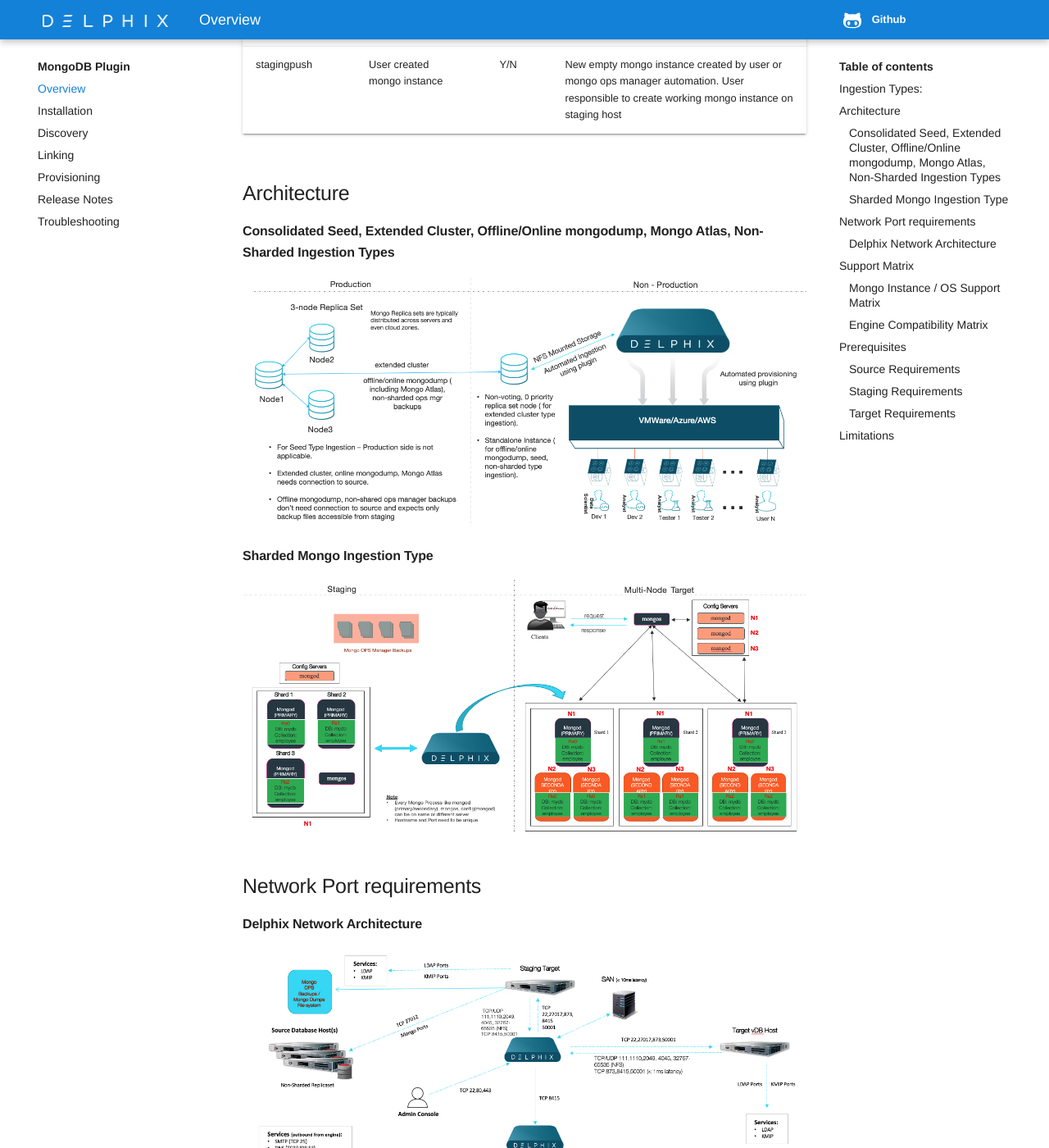
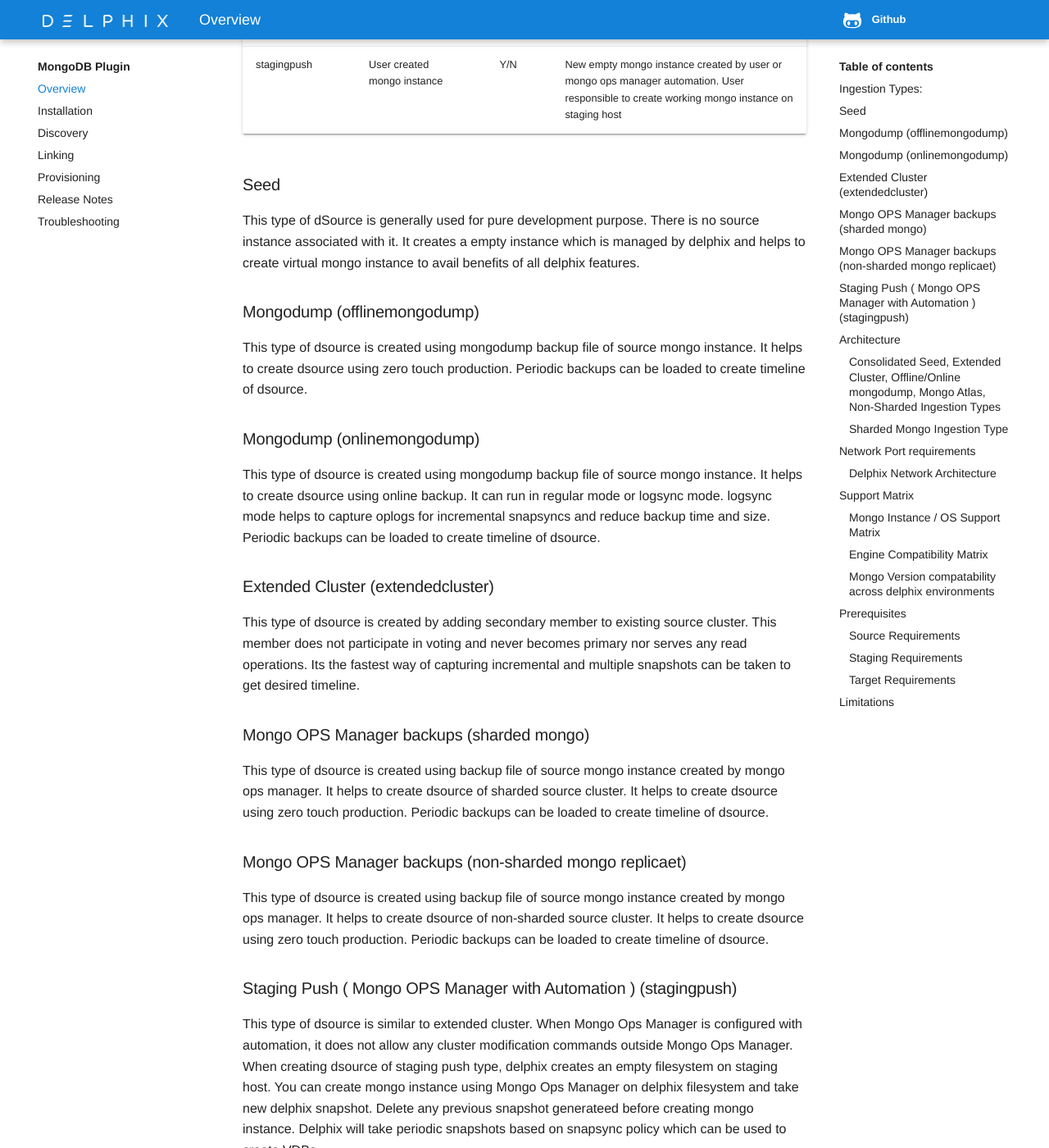
Before and after one commit to ayesharustgi-delphix/mongo-plugin, an MkDocs documentation site: the page built from docs/docs/index.md, in a window 1280 px wide and 1400 px high, scrolled down 1095 px. Shown: the whole window at 82% size. Built offline with MkDocs 1.6.1 and Material for MkDocs 9.7.7, drawn with Linux system fonts in a browser that asks for light colours; some web fonts are replaced; some of the changed text lies outside the part shown.

Commit message:
Updated Documentation

```diff
--- a/docs/docs/Linking.md
+++ b/docs/docs/Linking.md
@@ -8,7 +8,25 @@
 - Install delphix engine 5.3.x and above
 - Install mongo binaries on staging host
 - Execute Discovery on staging host
-- Create sourceConfig on staging host
+
+Create Sourceconfig
+----------------------
+Every environment contains `repositories` and each environment may have any number of repositories associated with it. `Repository` represents the binaries for mongo instance. Each repository can have many `SourceConfig` which represent mongo instance. There is no sourceconfig generated automatically in mongo-plugin. We need to configure `SourceConfig` objects through which we can create a dSource.
+
+1. Login to the Delphix Management application.
+2. Click Manage.
+3. Select Environments.
+4. Select the repository
+5. Click on `+` icon ( Shown in next image )
+
+    ![Screenshot](image/image10.png)
+
+6. Add required details in `Add database` section.
+ - `identity field`: Proivide unique name for staging database
+ - `discoveryType`: Keep it as manual
+ - Click `Add` button
+
+    ![Screenshot](image/image11.png)
 
 Create dSource
 --------------
@@ -16,10 +34,14 @@
 
 1. Login to Delphix Management application.
 2. Click Manage >  Datasets
-3. Select Add dSource.
+3. Click on `Add dSource`.
+    ![Screenshot](image/image11b.png)
 4. In the Add dSource wizard, select the mongo source config you just created on the staging host.
 5. Select the dSource type from the drop-down available on dSource wizard. Refer different [dSource Types](https://delphix.github.io/mongo-plugin/index.html#ingestion-types)
 6. Enter the mongo-specific parameters for your dSource configuration.
+7. Proceed with wizard and submit to create dSource.
+
+**Note:** For stagingpush dSource Type, Please ignore 1st snapshot. Once the staging instance is created by user, take a new snapshot and delete previous snapshot to avoid empty datafile/file provisioning.
 
 dSource Parameters
 ------------------
@@ -51,54 +73,4 @@
 | User Auth Mode | "None","SCRAM","x509","ldap" | seed, shardedsource, nonshardedsource, offlinemongodump, onlinemongodump |
 | keyfile_path | KeyAuth keyfile name (Full Path) | seed, shardedsource, nonshardedsource, offlinemongodump, onlinemongodump |
 
-Create Sourceconfig
-----------------------
-Every environment contains `repositories` and each environment may have any number of repositories associated with it. `Repository` represents the binaries for mongo instance. Each repository can have many `SourceConfig` which represent mongo instance. There is no sourceconfig generated automatically in mongo-plugin. We need to configure `SourceConfig` objects through which we can create a dSource.
-
-1. Login to the Delphix Management application.
-2. Click Manage.
-3. Select Environments.
-4. Select the repository
-5. Click on `+` icon ( Shown in next image )
-
-    ![Screenshot](image/image10.png)
-
-6. Add required details in `Add database` section.
- - `identity field`: Proivide unique name for staging database
- - `discoveryType`: Keep it as manual
- - Click `Add` button
-
-    ![Screenshot](image/image11.png)
-
-Create dSource
-----------------------
-dSource is delphix representation of source database copy. It can be of several different types.
-
-1. Create sourceConfig under repository of staging environment
-2. Click on `Add dSource` link.
-
-    ![Screenshot](image/image11b.png)
-
-3. Select appropriate dSource Type
-4. Enter mongo-specific parameters for your dSource configuration.
-5. Proceed with wizard and submit to create dSource.
-
-
-### <a id="Seed"></a>Seed
-This type of dSource is generally used for pure development purpose. There is no source instance associated with it. It creates a empty instance which is managed by delphix and helps to create virtual mongo instance to avail benefits of all delphix features.
-
-
-### <a id="Mongodump_offline"></a>Mongodump (offline)
-This type of dsource is created using mongodump backup file of source mongo instance. It helps to create dsource using zero touch production. Periodic backups can be loaded to create timeline of dsource.
-
-### <a id="Mongodump_online"></a>Mongodump (online)
-This type of dsource is created using mongodump backup file of source mongo instance. It helps to create dsource using online backup. It can run in regular mode or logsync mode. logsync mode helps to capture oplogs for incremental snapsyncs and reduce backup time and size. Periodic backups can be loaded to create timeline of dsource.
-
-### <a id="online_replicaset"></a>Online replicaset
-This type of dsource is created by adding secondary member to existing source cluster. This member does not participate in voting and never becomes primary nor serves any read operations. Its the fastest way of capturing incremental and multiple snapshots can be taken to get desired timeline.
-
-### <a id="opsmgr_sharded"></a>Mongo OPS Manager backups (sharded cluster)
-This type of dsource is created using backup file of source mongo instance created by mongo ops manager. It helps to create dsource of sharded source cluster. It helps to create dsource using zero touch production. Periodic backups can be loaded to create timeline of dsource.
-
-### <a id="opsmgr_nonsharded"></a>Mongo OPS Manager backups (non-sharded cluster)
-This type of dsource is created using backup file of source mongo instance created by mongo ops manager. It helps to create dsource of non-sharded source cluster. It helps to create dsource using zero touch production. Periodic backups can be loaded to create timeline of dsource.
+**Note:** For offlinemongodump, nonsharded and sharded Ingestion types, Backup Metadata File content need to be updated manually OR as a part of backup script. Content of file is just 1 line date in format MMDDYYYY_HH24MISS which indicates date last backup was taken and presented to staging host. Delphix checks this file based on snapsync policy to find if new backup is available for ingestion. No other checks on backups are done. If date is updated, delphix runs snapsync to ingest new backup.
--- a/docs/docs/index.md
+++ b/docs/docs/index.md
@@ -22,6 +22,27 @@
 | nonshardedsource     | Mongo OPS Manager Backups        | Y | Delphix leverages existing mongo ops manager backups of non sharded source as backup files presented to staging host |
 | stagingpush          | User created mongo instance      | Y/N | New empty mongo instance created by user or mongo ops manager automation. User responsible to create working mongo instance on staging host |
 
+### <a id="Seed"></a>Seed
+This type of dSource is generally used for pure development purpose. There is no source instance associated with it. It creates a empty instance which is managed by delphix and helps to create virtual mongo instance to avail benefits of all delphix features.
+
+
+### <a id="Mongodump_offline"></a>Mongodump (offlinemongodump)
+This type of dsource is created using mongodump backup file of source mongo instance. It helps to create dsource using zero touch production. Periodic backups can be loaded to create timeline of dsource.
+
+### <a id="Mongodump_online"></a>Mongodump (onlinemongodump)
+This type of dsource is created using mongodump backup file of source mongo instance. It helps to create dsource using online backup. It can run in regular mode or logsync mode. logsync mode helps to capture oplogs for incremental snapsyncs and reduce backup time and size. Periodic backups can be loaded to create timeline of dsource.
+
+### <a id="online_replicaset"></a>Extended Cluster (extendedcluster)
+This type of dsource is created by adding secondary member to existing source cluster. This member does not participate in voting and never becomes primary nor serves any read operations. Its the fastest way of capturing incremental and multiple snapshots can be taken to get desired timeline.
+
+### <a id="opsmgr_sharded"></a>Mongo OPS Manager backups (sharded mongo)
+This type of dsource is created using backup file of source mongo instance created by mongo ops manager. It helps to create dsource of sharded source cluster. It helps to create dsource using zero touch production. Periodic backups can be loaded to create timeline of dsource.
+
+### <a id="opsmgr_nonsharded"></a>Mongo OPS Manager backups (non-sharded mongo replicaet)
+This type of dsource is created using backup file of source mongo instance created by mongo ops manager. It helps to create dsource of non-sharded source cluster. It helps to create dsource using zero touch production. Periodic backups can be loaded to create timeline of dsource.
+
+### <a id="stagingpush"></a>Staging Push ( Mongo OPS Manager with Automation ) (stagingpush)
+This type of dsource is similar to extended cluster. When Mongo Ops Manager is configured with automation, it does not allow any cluster modification commands outside Mongo Ops Manager. When creating dsource of staging push type, delphix creates an empty filesystem on staging host. You can create mongo instance using Mongo Ops Manager on delphix filesystem and take new delphix snapshot. Delete any previous snapshot generateed before creating mongo instance. Delphix will take periodic snapshots based on snapsync policy which can be used to create VDBs.
 ## Architecture
 #### Consolidated Seed, Extended Cluster, Offline/Online mongodump, Mongo Atlas, Non-Sharded Ingestion Types
 ![Screenshot](image/consolidated_architectures.png)
@@ -36,7 +57,7 @@
 Support Matrix
 --------------
 ### <a id="support matrix"></a>Mongo Instance / OS Support Matrix
-| Mongo Versions                     | RHEL 6.4                         | RHEL 7.4                         | RHEL 7.9                         | Windows x.x |
+| Mongo Versions       | RHEL 6.4                         | RHEL 7.4                         | RHEL 7.9                         | Windows x.x |
 | :-------------       | :----------                      | :----------:                     | :----------                      | :---------- |
 | mongoDB 4.2          | ![Screenshot](image/check.svg)   | ![Screenshot](image/check.svg)   | ![Screenshot](image/check.svg)   | ![Screenshot](image/error.svg) |
 | mongoDB 4.4          | -                                | ![Screenshot](image/check.svg)   | ![Screenshot](image/check.svg)   | ![Screenshot](image/error.svg) |
@@ -44,12 +65,21 @@
 | mongoDB 4.4(sharded) | -                                | ![Screenshot](image/check.svg)   | ![Screenshot](image/check.svg)   | ![Screenshot](image/error.svg) |
 
 ### <a id="engine_compatibility_matrix"></a>Engine Compatibility Matrix
-| Engine Versions      | Mongo 4.4.2                      | Mongopy 0.0.9                    |
-| :-------------       | :----------                      | :----------:                     |
-| 5.2.x.x              | ![Screenshot](image/check.svg)   | ![Screenshot](image/error.svg)   |
-| 5.3.5.x              | ![Screenshot](image/check.svg)   | ![Screenshot](image/error.svg)   |
-| 6.0.2.x              | ![Screenshot](image/error.svg)   | ![Screenshot](image/check.svg)   |
-| >6.0.3.x - 6.0.10.0  | ![Screenshot](image/error.svg)   | ![Screenshot](image/check.svg)   |
+| Engine Versions      | Mongo 4.0.x                      | Mongo 4.2.x                      | Mongo 4.4.x                      | Mongo 4.4.2                      |
+| :-------------       | :----------                      | :----------                      | :----------                      | :----------:                     |
+| 5.2.x.x              | ![Screenshot](image/check.svg)   | ![Screenshot](image/check.svg)   | ![Screenshot](image/check.svg)   | ![Screenshot](image/check.svg)   |
+| 5.3.5.x              | ![Screenshot](image/check.svg)   | ![Screenshot](image/check.svg)   | ![Screenshot](image/check.svg)   | ![Screenshot](image/check.svg)   |
+| 6.0.2.x              | ![Screenshot](image/check.svg)   | ![Screenshot](image/check.svg)   | ![Screenshot](image/check.svg)   | ![Screenshot](image/check.svg)   |
+| >6.0.3.x - 6.0.10.0  | ![Screenshot](image/check.svg)   | ![Screenshot](image/check.svg)   | ![Screenshot](image/check.svg)   | ![Screenshot](image/check.svg)   |
+
+- Engine 5.2.x.x - 5.3.4.0 supported with legacy plugin ( mongo 4.4.2 )
+- Engine 5.3.5.0 - 6.0.10.0 supported with current plugin ( mongopy 0.0.9 )
+
+
+### <a id="mongo_version_environment_compatibility_matrix"></a>Mongo Version compatability across delphix environments
+- Mongo binaries in all environments ( staging and target ) should be of same version for dSource Type: Seed
+- Mongo binaries in all environments ( source, staging and target ) should be of same version for dSource Type: extendedcluster, nonshardedmongo, shardedmongo and stagingpush
+- Mongo binaries can be of same or higher version than source in staging environment for offlinemongodump, onlinemongodump
 
 Prerequisites
 -------------
```
Also changed, not shown: docs/docs/Provisioning.md (+2 -2 lines), docs/docs/Troubleshooting.md (+7 -2 lines).
